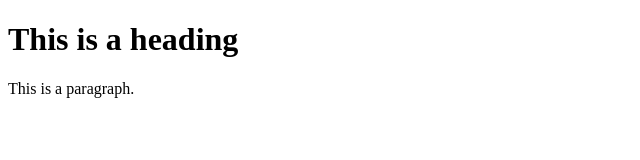
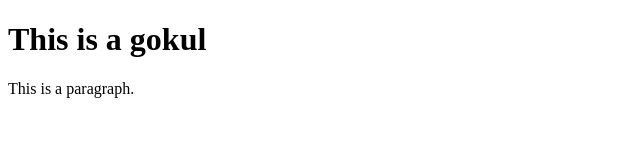
Before and after one commit to GokulanJayagopi/sample-html-deploy-project, a plain HTML site: page index.html in a window 1280 px wide. Shown: the whole page, without its empty margins (0-640 px from the left). Drawn offline with Linux system fonts and the light colour scheme.

Commit message:
Update index.html

```diff
--- a/index.html
+++ b/index.html
@@ -3,7 +3,7 @@
 <title>HTML Tutorial</title>
 <body>
 
-<h1>This is a heading</h1>
+<h1>This is a gokul</h1>
 <p>This is a paragraph.</p>
 
 </body>
```
